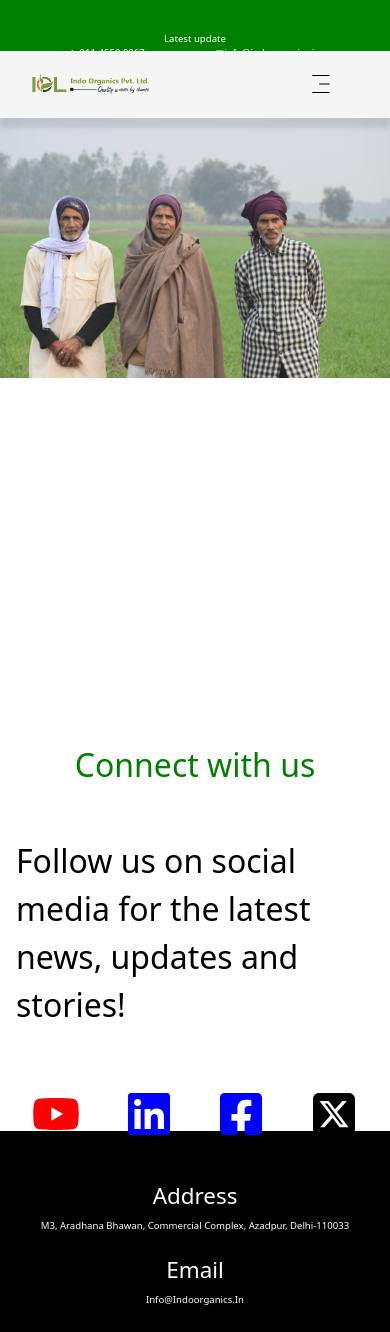
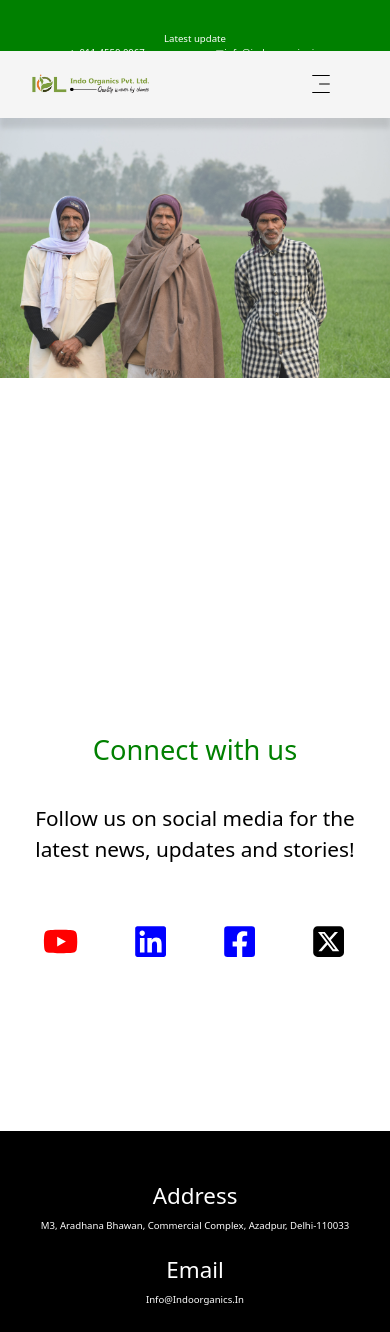
Before and after one commit to indo-organic/indo_organic_web, a React (Vite) app: page / in a window 390 px wide. Shown: the top 1332 px of the page. Built offline with nearby package versions, Linux system fonts and the light colour scheme.

Commit message:
social media page responsive

```diff
--- a/src/styles/Socia.scss
+++ b/src/styles/Socia.scss
@@ -1,30 +1,34 @@
 .social {
     width: 100%;
-    height: 50vh;
+    min-height: 50vh; /* Change height to min-height for responsiveness */
     color: black;
     display: flex;
     flex-direction: column;
     align-items: center;
+
     .social_text {
         padding: 2rem;
         font-size: 2rem;
         color: green;
     }
+
     .social_p {
         padding: 1rem;
         font-size: 2rem;
     }
 
     .social_icons {
-        width: 60%;
-        height: 10%;
+        width: 90%; /* Adjust width for smaller screens */
+        max-width: 400px; /* Add max-width to limit width on larger screens */
         font-size: 3rem;
         display: flex;
         align-items: center;
-        justify-content: center;
+        justify-content: space-around; /* Change justify-content to space-around for better spacing */
         gap: 2.8rem;
         margin-top: 3rem;
+    }
 
+    /* Adjust icon colors for better visibility */
     .yt {
         color: red;
     }
@@ -37,13 +41,33 @@
     .twitter {
         color: black;
     }
-        .yt,
-        .linkedin,
-        .fb,
-        .twitter {
-            &:hover {
+
+    /* Add hover effect to all icons */
+    .yt:hover,
+    .linkedin:hover,
+    .fb:hover,
+    .twitter:hover {
         color: rgb(21, 54, 89);
     }
 }
+
+/* Responsive styles */
+@media (max-width: 768px) {
+    .social {
+        .social_text {
+            padding: 1.3rem;
+            font-size: 1.7rem;
+        }
+
+        .social_p {
+            text-align: center;
+            padding: 0.7rem;
+            font-size: 1.3rem;
+        }
+        .social_icons {
+            font-size: 2.2rem; /* Adjust font size for smaller screens */
+            gap: 0.4rem;
+
         }
     }
+}
```
Lines whose indentation alone changed are shown as unchanged.
